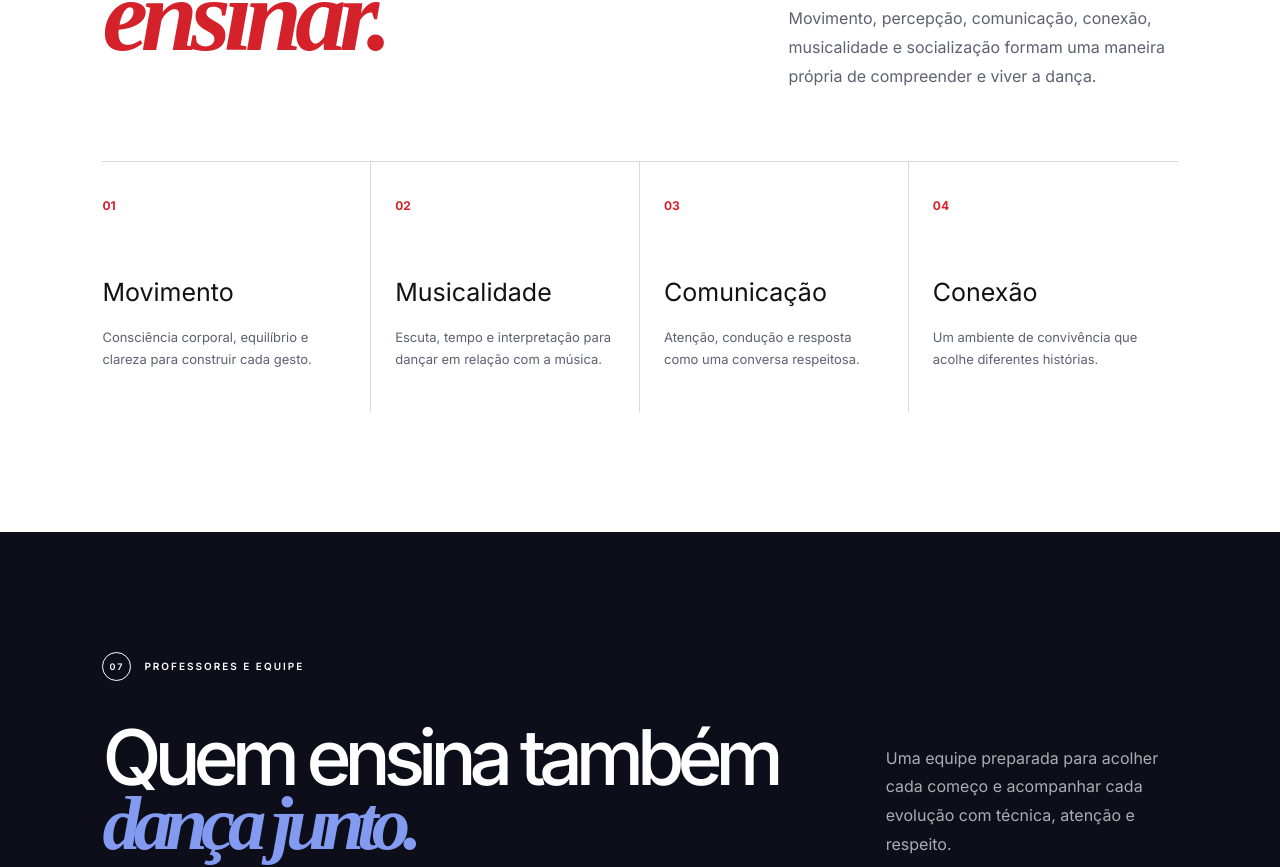
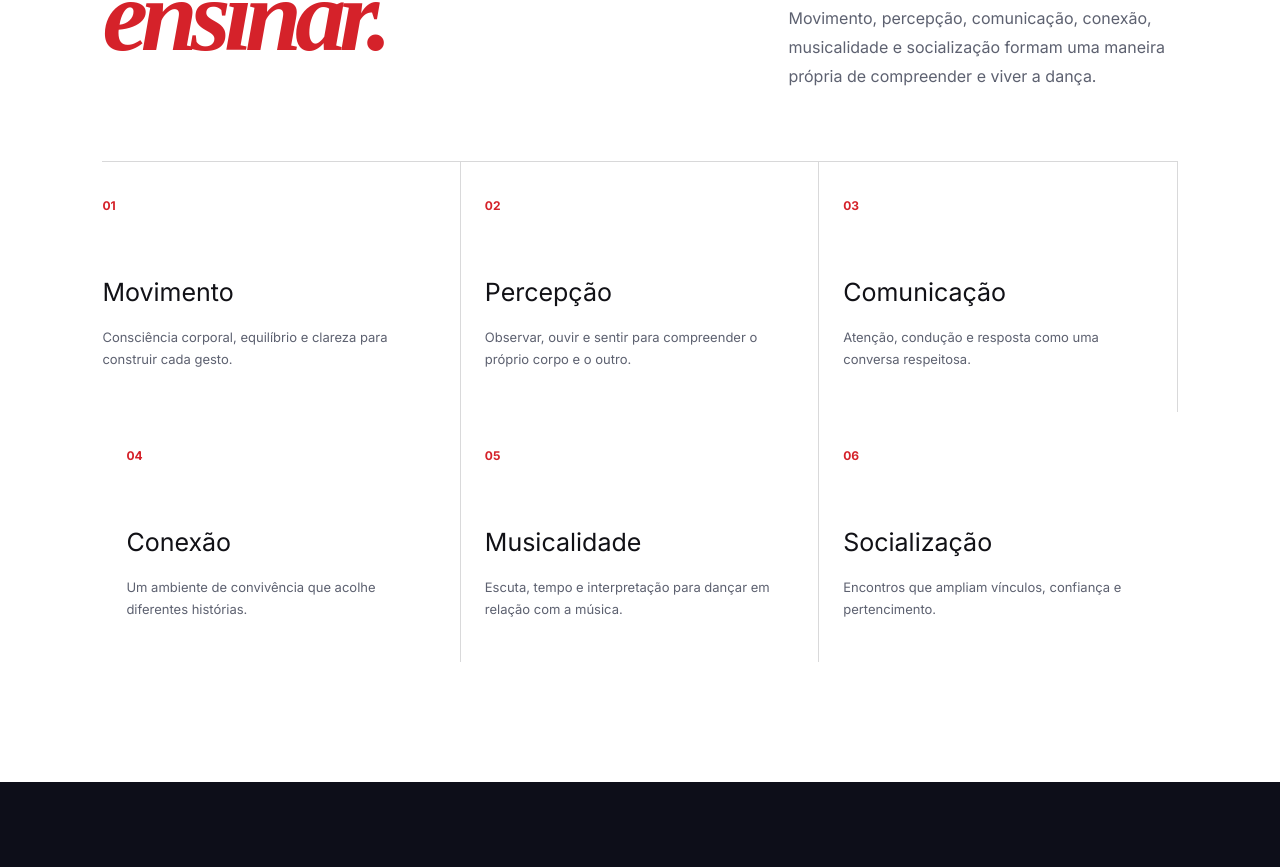
Before and after one commit to leonardodariva/no-ritmo-academia-de-danca, a Next.js app: page / in a window 1280 px wide. Shown: the part 6331-7198 px from the top of the page. Built offline with nearby package versions, Linux system fonts and the light colour scheme; a web font is replaced by a local one.

Commit message:
refactor: estrutura institucional completa da home v2

```diff
--- a/app/globals.css
+++ b/app/globals.css
@@ -151,3 +151,5 @@ footer { background:#0b0b0f; color:var(--cream); padding:80px 8vw 25px; }.brand-
 .modality-copy>a { display:block; width:max-content; margin:18px auto 0; color:#626875; font-size:15px; font-weight:600; border-bottom:1px solid currentColor; padding-bottom:5px; }
 .schedule-row:hover { background:transparent!important; transform:none!important; }
 .hero-kicker { margin:0 0 20px; text-transform:uppercase; letter-spacing:3px; font-size:11px; font-weight:600; color:#d9e2ff; }
+.methodology-grid { grid-template-columns:repeat(3,1fr); }
+@media(max-width:760px){ .methodology-grid { grid-template-columns:1fr 1fr; } }
--- a/app/page.tsx
+++ b/app/page.tsx
@@ -112,7 +112,7 @@ export default function Home() {
       <section className="methodology section" id="metodologia">
         <div className="section-label"><span>07</span> Nossa Metodologia</div>
         <div className="methodology-heading"><h2>Princípios que orientam<br /><em>nossa forma de ensinar.</em></h2><p>Movimento, percepção, comunicação, conexão, musicalidade e socialização formam uma maneira própria de compreender e viver a dança.</p></div>
-        <div className="methodology-grid"><article><strong>01</strong><h3>Movimento</h3><p>Consciência corporal, equilíbrio e clareza para construir cada gesto.</p></article><article><strong>02</strong><h3>Musicalidade</h3><p>Escuta, tempo e interpretação para dançar em relação com a música.</p></article><article><strong>03</strong><h3>Comunicação</h3><p>Atenção, condução e resposta como uma conversa respeitosa.</p></article><article><strong>04</strong><h3>Conexão</h3><p>Um ambiente de convivência que acolhe diferentes histórias.</p></article></div>
+        <div className="methodology-grid"><article><strong>01</strong><h3>Movimento</h3><p>Consciência corporal, equilíbrio e clareza para construir cada gesto.</p></article><article><strong>02</strong><h3>Percepção</h3><p>Observar, ouvir e sentir para compreender o próprio corpo e o outro.</p></article><article><strong>03</strong><h3>Comunicação</h3><p>Atenção, condução e resposta como uma conversa respeitosa.</p></article><article><strong>04</strong><h3>Conexão</h3><p>Um ambiente de convivência que acolhe diferentes histórias.</p></article><article><strong>05</strong><h3>Musicalidade</h3><p>Escuta, tempo e interpretação para dançar em relação com a música.</p></article><article><strong>06</strong><h3>Socialização</h3><p>Encontros que ampliam vínculos, confiança e pertencimento.</p></article></div>
       </section>
 
       <section className="team section" id="equipe">
@@ -164,7 +164,7 @@ export default function Home() {
       </section>
 
       <section className="location section" id="localizacao">
-        <div className="section-label"><span>12</span> Como chegar</div>
+        <div className="section-label"><span>12</span> Conheça a No Ritmo</div>
         <div className="location-layout"><div><h2>Seu próximo passo começa aqui.</h2><p>Estamos em Apucarana, Paraná. Confirme o endereço atualizado e o melhor acesso antes da sua primeira visita.</p><div className="contact-list"><a href="tel:+5543999216027"><strong>Telefone e WhatsApp</strong><span>(43) 99921-6027</span></a><a href="mailto:noritmo@live.com"><strong>E-mail</strong><span>noritmo@live.com</span></a><div><strong>Endereço</strong><span>Apucarana — PR • confirmação com a equipe</span></div></div><a className="button" href={mapsUrl} target="_blank" rel="noreferrer">Abrir no Google Maps</a></div><a className="map-card" href={mapsUrl} target="_blank" rel="noreferrer" aria-label="Abrir a localização da No Ritmo no Google Maps"><span>Apucarana • PR</span><strong>Ver rota</strong></a></div>
       </section>
 
--- a/vite.config.ts
+++ b/vite.config.ts
@@ -52,6 +52,7 @@ export default defineConfig(async () => {
       sites(),
       cloudflare({
         viteEnvironment: { name: "rsc", childEnvironments: ["ssr"] },
+        inspectorPort: false,
         config: localBindingConfig,
       }),
     ],
```
